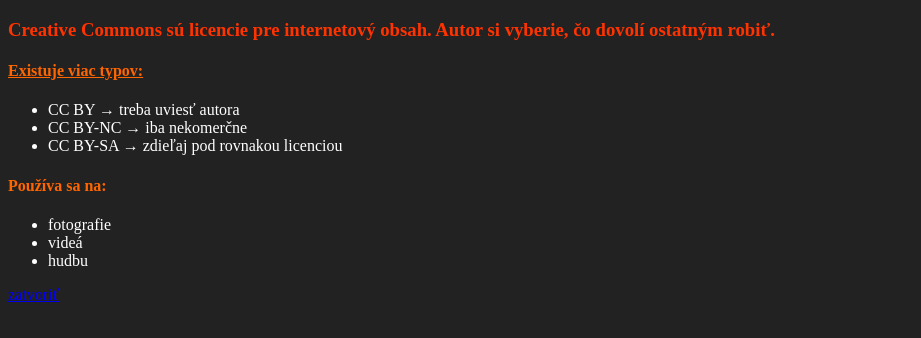
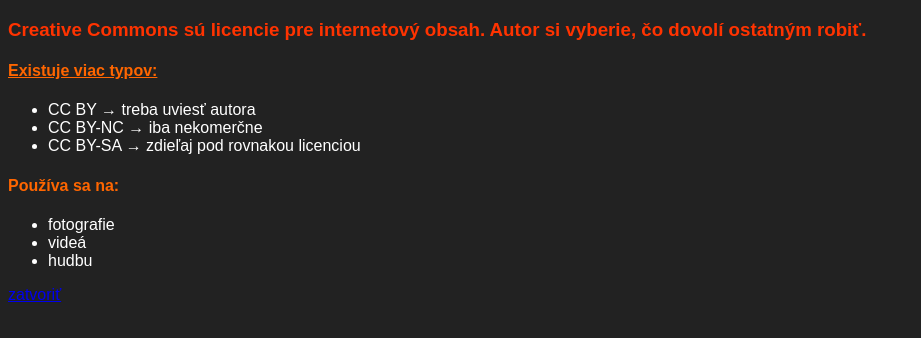
Before and after one commit to ivanicovakarin/ivanicova_autorske_prava, a plain HTML site: page cc.html in a window 1280 px wide. Shown: the whole page, without its empty margins (0-921 px from the left). Drawn offline with Linux system fonts and the light colour scheme.

Commit message:
Update cc.html

```diff
--- a/cc.html
+++ b/cc.html
@@ -3,7 +3,7 @@
 <head>
 <title> Creative Commons (CC) </title>
 </head>
-<body style="background-color:#222222;">
+<body style="background-color:#222222;font-family:Arial;">
 <h3 style="color:#ff3300;">Creative Commons sú licencie pre internetový obsah.
 Autor si vyberie, čo dovolí ostatným robiť.</h3>
 
```
